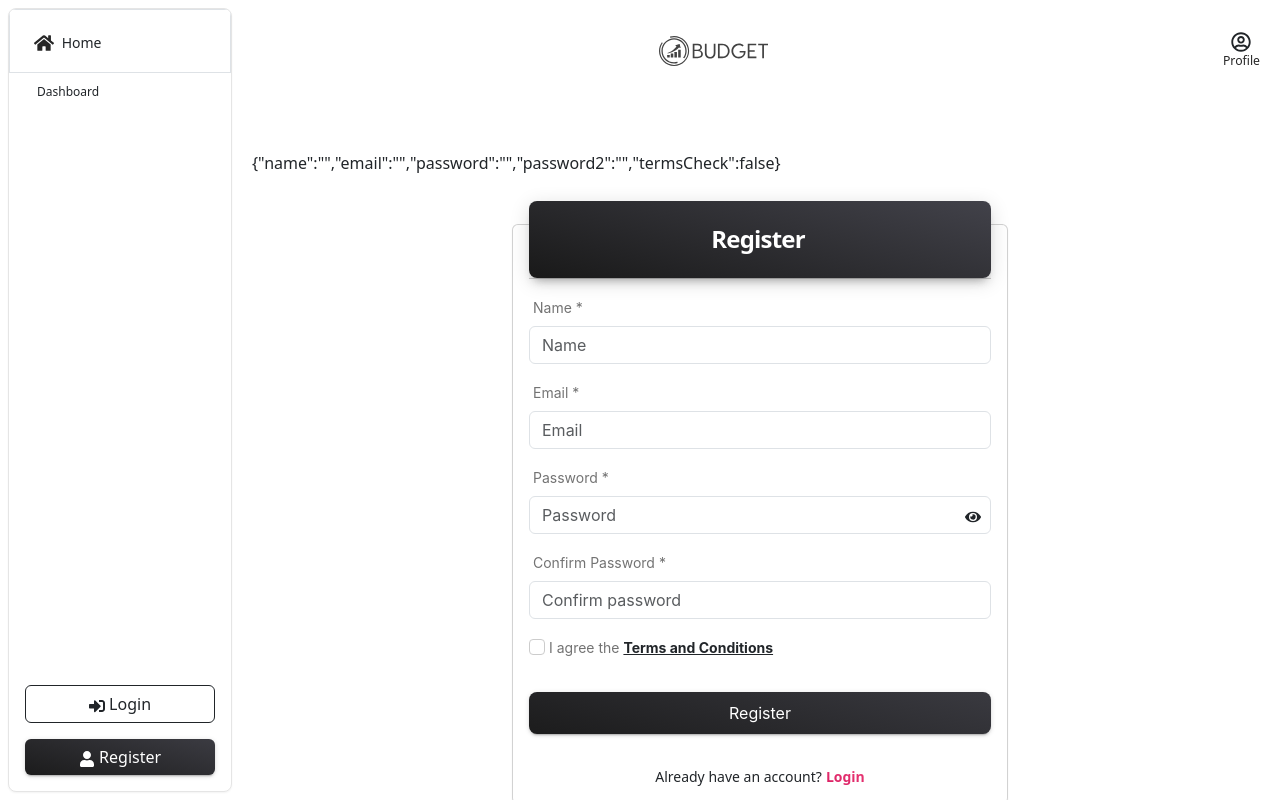
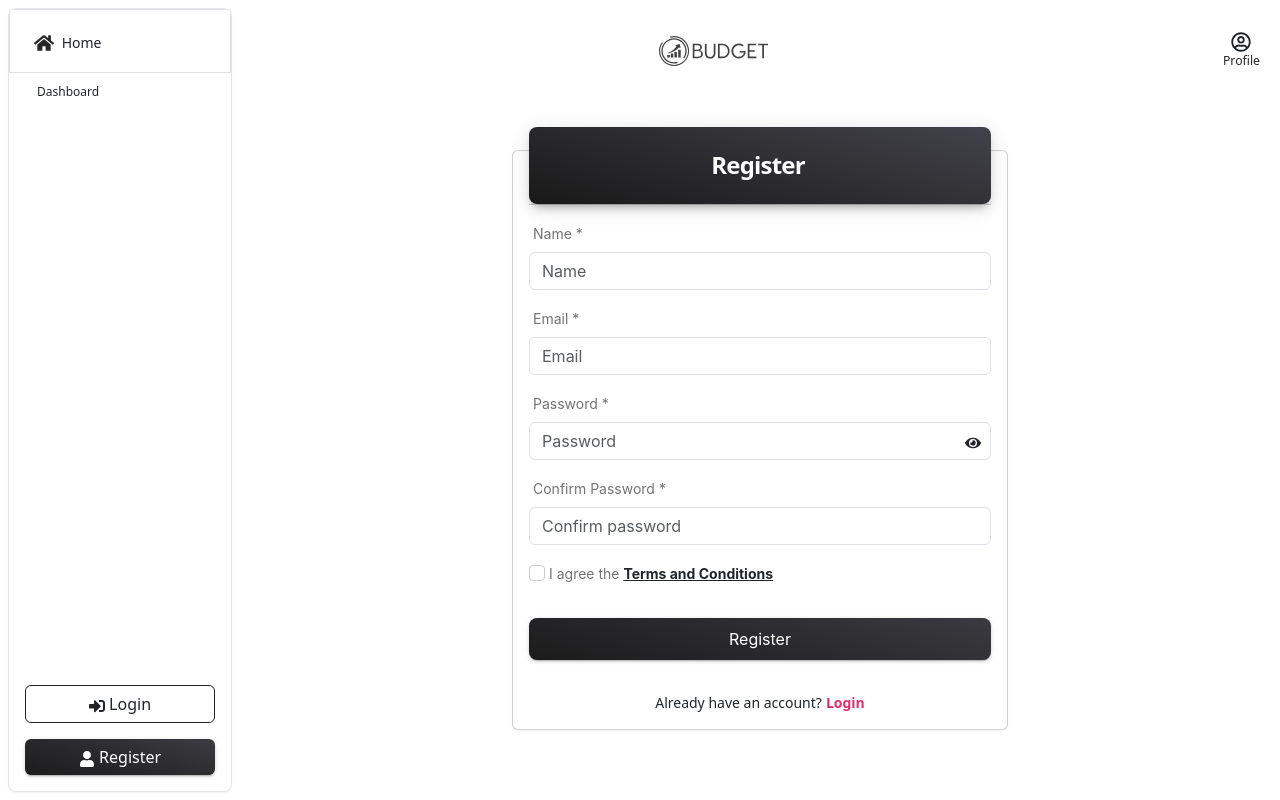
Before and after one commit to patriziosbr/budget, a React (Create React App) app in the folder frontend/: page /register in a window 1280 px wide. Built offline with nearby package versions, Linux system fonts and the light colour scheme.

Commit message:
register small fix

```diff
--- a/frontend/src/pages/Register.jsx
+++ b/frontend/src/pages/Register.jsx
@@ -68,7 +68,7 @@ function Register() {
       return
     }
     if(!lengthValidator(formData)){
-      toast.error("Esploded");
+      toast.error("Form validation failed");
       return
     }
 
@@ -112,7 +112,7 @@ function Register() {
   return (
     <>
       <div className="container my-auto mt-5">
-          <p className="mb-5">{JSON.stringify(formData)}</p>
+          {/* <p className="mb-5">{JSON.stringify(formData)}</p> */}
         <div className="row">
           <div className="col-lg-6 col-md-8 col-12 mx-auto">
             <div className="card z-index-0 fadeIn3 fadeInBottom">
```
